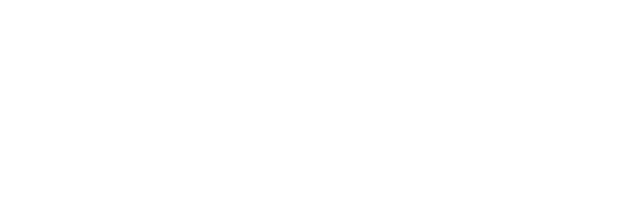
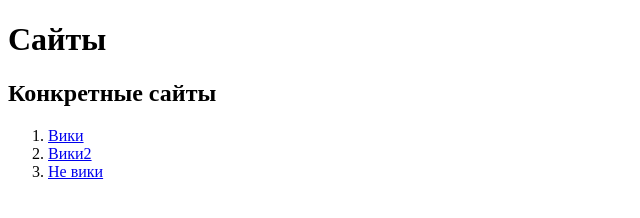
Before and after one commit to bakinngTray/tensor_html_task1, a website: page src/index.html in a window 1280 px wide. Shown: the whole page, without its empty margins (0-640 px from the left). Drawn offline with Linux system fonts and the light colour scheme.

Commit message:
Задание по HTML

```diff
--- a/src/index.html
+++ b/src/index.html
@@ -3,5 +3,23 @@
     <head>
         <title>HTML</title>
     </head>
-    <body></body>
+    <body>
+        <h1>Сайты</h1>
+        <h2>Конкретные сайты</h2>
+        <ol>
+            <li>
+                <a
+                    href="https://ru.wikipedia.org/wiki/%D0%97%D0%B0%D0%B3%D0%BB%D0%B0%D0%B2%D0%BD%D0%B0%D1%8F_%D1%81%D1%82%D1%80%D0%B0%D0%BD%D0%B8%D1%86%D0%B0"
+                    >Вики</a
+                >
+            </li>
+            <li>
+                <a
+                    href="https://ru.wikipedia.org/wiki/%D0%92%D1%81%D1%82%D1%80%D0%B5%D1%87%D0%B0_%D0%B8%D0%BA%D0%BE%D0%BD%D1%8B"
+                    >Вики2</a
+                >
+            </li>
+            <li><a href="https://www.google.com/">Не вики</a></li>
+        </ol>
+    </body>
 </html>
```
Also changed, not shown: 1 other file.
